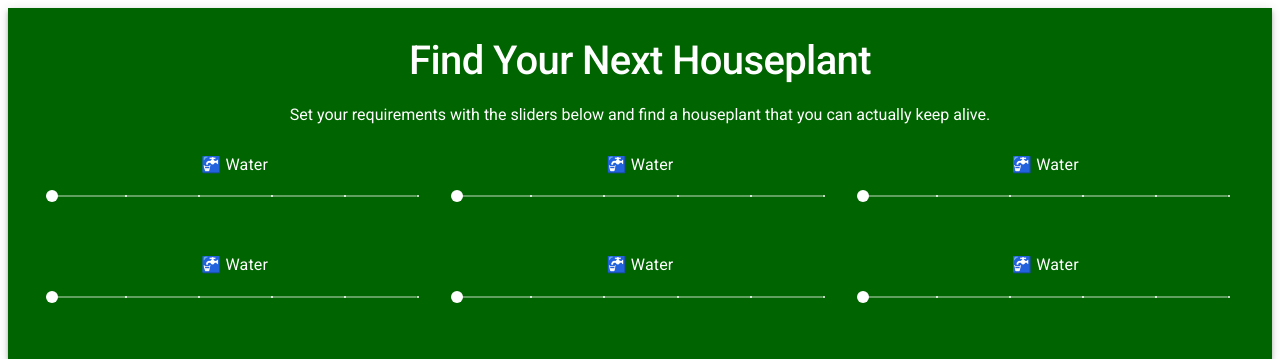
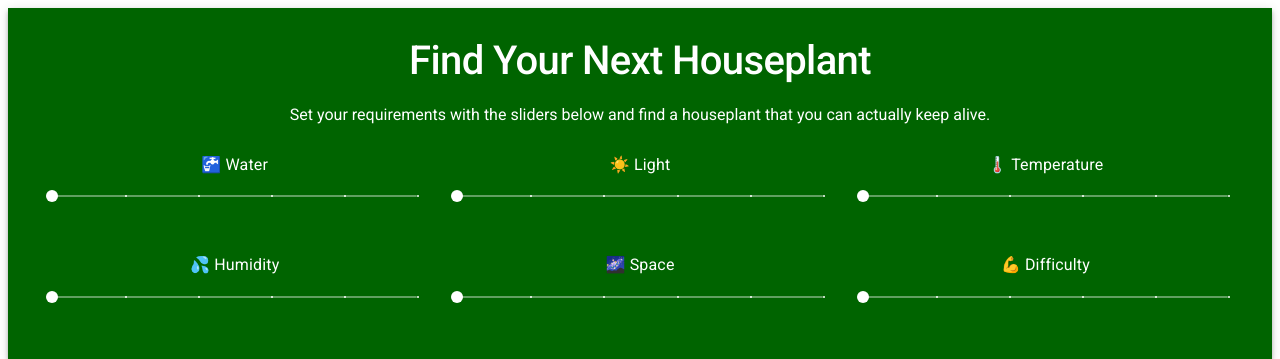
Before and after one commit to vivdlu/houseplant-finder, a React (Create React App) app: page / in a window 1280 px wide. Shown: the top 359 px of the page. Built offline with nearby package versions, Linux system fonts and the light colour scheme.

Commit message:
pass props to sliders

```diff
--- a/src/components/SingleSliderComponent.js
+++ b/src/components/SingleSliderComponent.js
@@ -20,12 +20,12 @@ const StyledSlider = withStyles({
 
 const useStyles = makeStyles({});
 
-function SingleSlider() {
+function SingleSlider({ name, emoji, label }) {
   const classes = useStyles();
   return (
     <Grid item xs={6} sm={4}>
       <Typography className="main-body" variant="body2" gutterBottom>
-        <Emoji symbol="🚰" label="potable-water" /> Water{" "}
+        <Emoji symbol={emoji} label={label} /> {name}{" "}
       </Typography>{" "}
       <StyledSlider
         className={classes.slider}
--- a/src/components/SlidersComponent.js
+++ b/src/components/SlidersComponent.js
@@ -15,7 +15,12 @@ function Sliders() {
   const renderSliders = SLIDERS.map(slider => {
     return (
       <Fragment>
-        <SingleSlider key={slider.id} />{" "}
+        <SingleSlider
+          key={slider.key}
+          name={slider.name}
+          emoji={slider.emoji}
+          label={slider.label}
+        />{" "}
       </Fragment>
     );
   });
```
